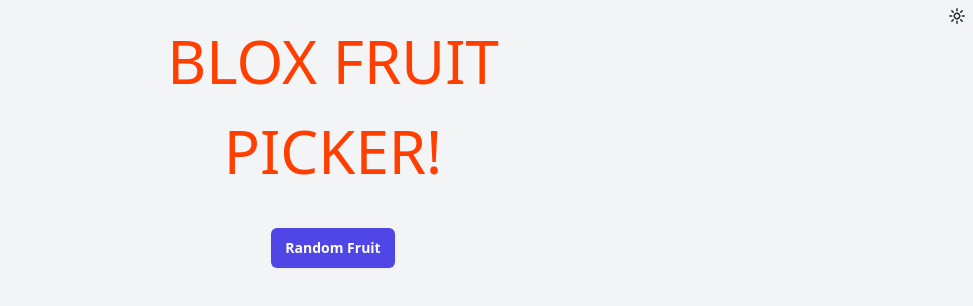
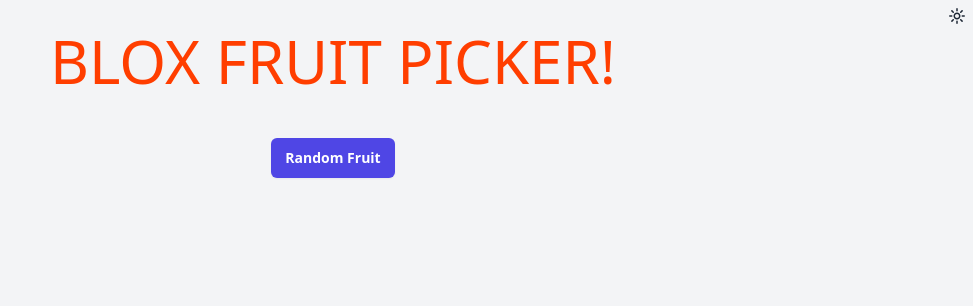
Before and after one commit to colinbate/blox-fruit, a Svelte app: page / in a window 1280 px wide. Shown: the top 306 px of the page, without its empty margins (307-1280 px from the left). Built offline with nearby package versions, Linux system fonts and the light colour scheme.

Commit message:
Bit wider

```diff
--- a/src/App.svelte
+++ b/src/App.svelte
@@ -33,7 +33,7 @@
 </script>
 
 <ModeSwitcher />
-<main class="p-4 mx-auto text-center max-w-xl">
+<main class="p-4 mx-auto text-center max-w-2xl">
   <h1 class="uppercase text-6xl leading-normal font-thin text-svelte">
     Blox Fruit Picker!
   </h1>
```
